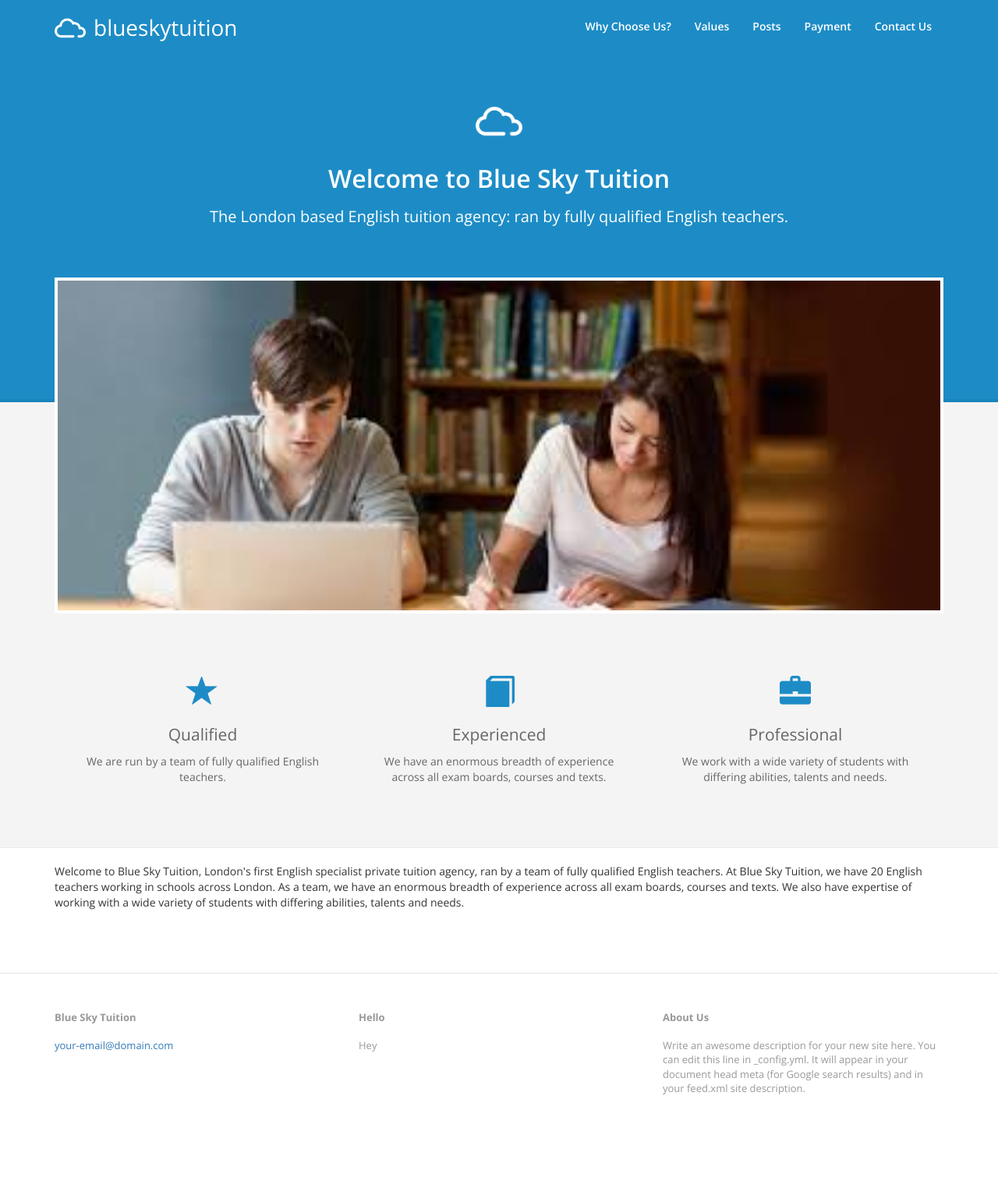
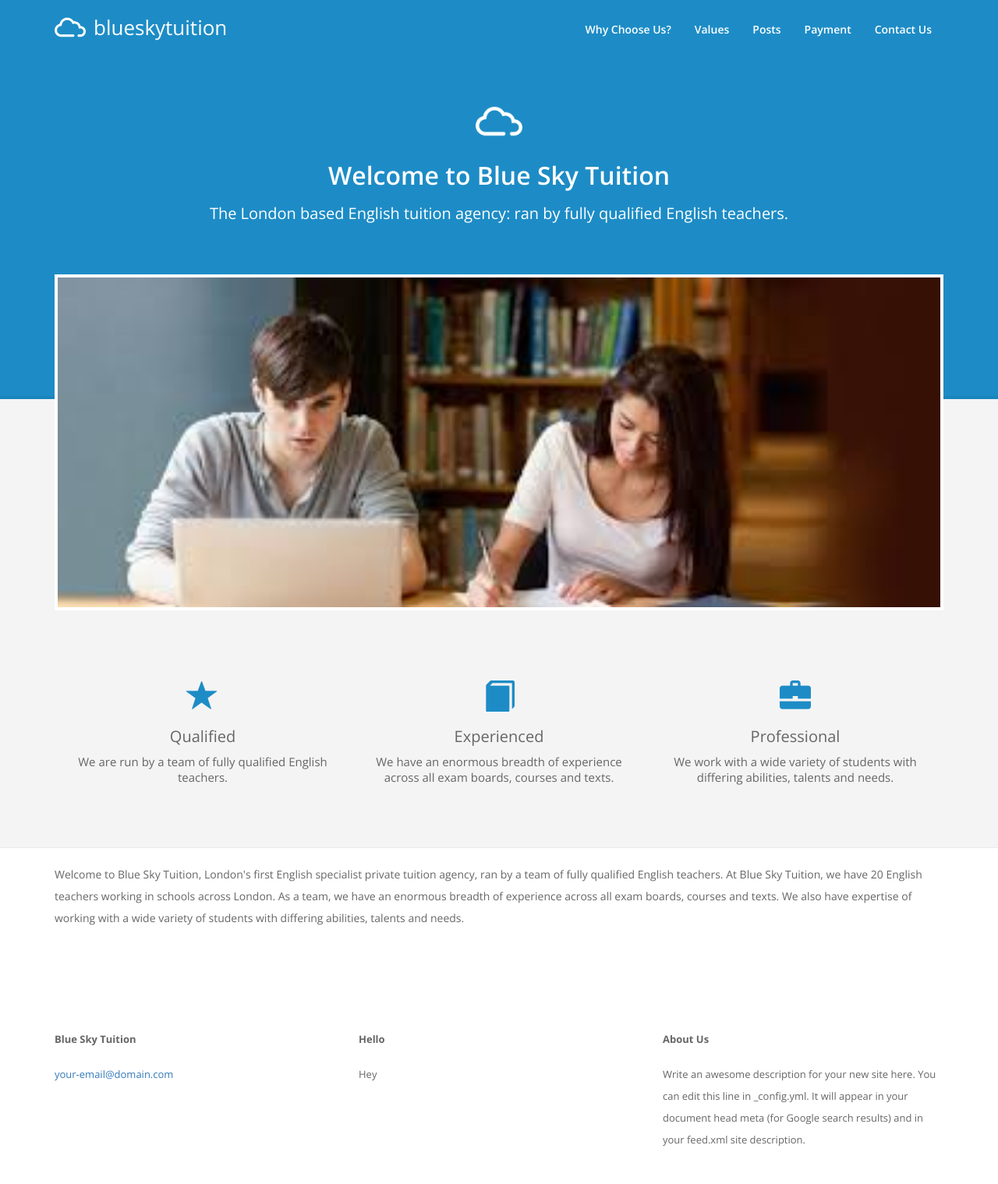
Before and after one commit to 01taylop/blue-sky-tuition, a Jekyll site: the page built from index.html, in a window 1280 px wide. Shown: the whole page at 78% size. Built offline with Jekyll 4.4.1, drawn with Linux system fonts in a browser that asks for light colours; before the commit the page ends 1439 px from its top, so only the background shows below that.

Commit message:
Font size and padding style updates

```diff
--- a/_sass/_theme.scss
+++ b/_sass/_theme.scss
@@ -1,6 +1,7 @@
-$primary-color: #6a99e2;
-$brand-color: #6a99e2;
+$header-bg: #1d8cc6;
+$header-color: #fff;
+$header-border: 4px solid #1a84bc;
 
-$header-bg: #1D8CC6;
-$header-color: #ffffff;
-$header-border: 4px solid #1a84bc;
+$font-color: #666;
+$font-size: 17px;
+$line-height: 28px;
--- a/_sass/partials/_base.scss
+++ b/_sass/partials/_base.scss
@@ -12,7 +12,10 @@ html,body {
 
 body {
   font-family: 'Open Sans', 'Helvetica Neue', Helvetica, Arial, sans-serif;
+  font-size: $font-size;
+  font-size: 14px;
   font-weight: 400;
+  line-height: 26px;
   min-width: 320px;
   background-color: #fff;
 
@@ -20,6 +23,10 @@ body {
   -webkit-tap-highlight-color: rgba(0, 0, 0, 0);
   -webkit-font-smoothing: antialiased;
   -moz-osx-font-smoothing: grayscale;
+  @media (min-width: $screen-sm-min) {
+    line-height: $line-height;
+    color: $font-color;
+  }
 }
 
 .site {
@@ -28,13 +35,13 @@ body {
   display: -ms-flexbox;
   display: -o-flex;
   display: flex;
+  flex-direction: column;
   min-height: 100vh;
 
   -webkit-flex-direction: column;
   -moz-flex-direction: column;
   -ms-flex-direction: column;
   -o-flex-direction: column;
-  flex-direction: column;
 }
 
 .site-content {
@@ -51,7 +58,6 @@ body {
 
 footer {
   font-size: 13px;
-  padding: 30px 30px 20px 30px;
-  color: #999;
-  border-top: 1px solid #e5e5e5;
+  padding-top: 30px;
+  padding-bottom: 30px;
 }
--- a/_sass/partials/_features.scss
+++ b/_sass/partials/_features.scss
@@ -16,23 +16,35 @@ $feature-image-overflow-mobile: 60px;
     color: #fff;
   }
   h1 {
-    font-size: 32px;
+    font-size: 24px;
     font-weight: 600;
-    line-height: 38px;
-    margin-bottom: 16px;
+    line-height: 28px;
+    margin-bottom: 20px;
     img {
       width: 60px;
       height: 60px;
-      margin-bottom: 20px;
+      margin-bottom: 6px;
     }
   }
   p {
-    font-size: 20px;
+    font-size: 17px;
     font-weight: 400;
-    line-height: 28px;
+    line-height: 22px;
   }
   @media (min-width: $screen-sm-min) {
     padding: 60px 0 $feature-image-overflow + 60px 0;
+    h1 {
+      font-size: 32px;
+      line-height: 38px;
+      margin-bottom: 16px;
+      img {
+        margin-bottom: 16px;
+      }
+    }
+    p {
+      font-size: 20px;
+      line-height: 28px;
+    }
   }
 }
 
@@ -41,6 +53,7 @@ $feature-image-overflow-mobile: 60px;
   img {
     width: 100%;
     margin-top: -$feature-image-overflow-mobile;
+    margin-bottom: 10px;
     border: 4px solid #fff;
     background-color: #fff;
     @media (min-width: $screen-sm-min) {
@@ -61,7 +74,7 @@ $feature-image-overflow-mobile: 60px;
       width: 100%;
       max-width: 300px;
       margin: 0 auto;
-      padding: 40px 20px;
+      padding: 30px 20px;
       text-align: center;
       .glyphicon {
         font-size: 40px;
@@ -73,10 +86,14 @@ $feature-image-overflow-mobile: 60px;
         color: #666;
       }
       h2 {
+        font-size: 20px;
         font-weight: 400;
+        line-height: 24px;
         margin: 0 0 10px;
       }
       p {
+        font-size: 15px;
+        line-height: 20px;
         margin: 0;
       }
       @media (min-width: $screen-sm-min) {
--- a/_sass/partials/_header.scss
+++ b/_sass/partials/_header.scss
@@ -92,7 +92,7 @@ $menu-button-width: 30px;
     }
     @media (min-width: $screen-sm-min) {
       .navbar-brand {
-        font-size: 28px;
+        font-size: 26px;
         line-height: 38px;
         height: 70px;
         padding: 16px 15px 12px 15px
@@ -100,7 +100,7 @@ $menu-button-width: 30px;
       .navbar-nav {
         > li {
           a {
-            margin: 12px 0 10px;
+            margin: 16px 0 10px;
             padding-top: 14px;
             padding-bottom: 14px;
 
```
